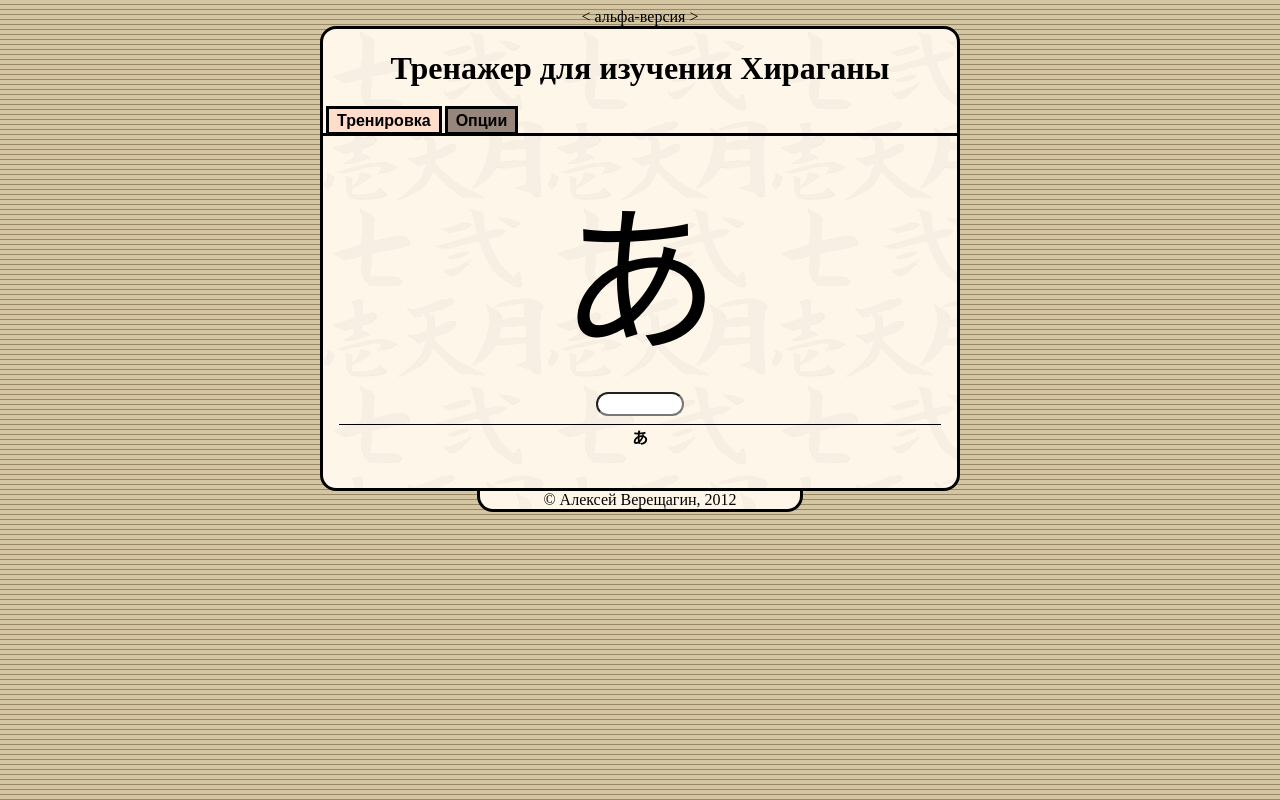
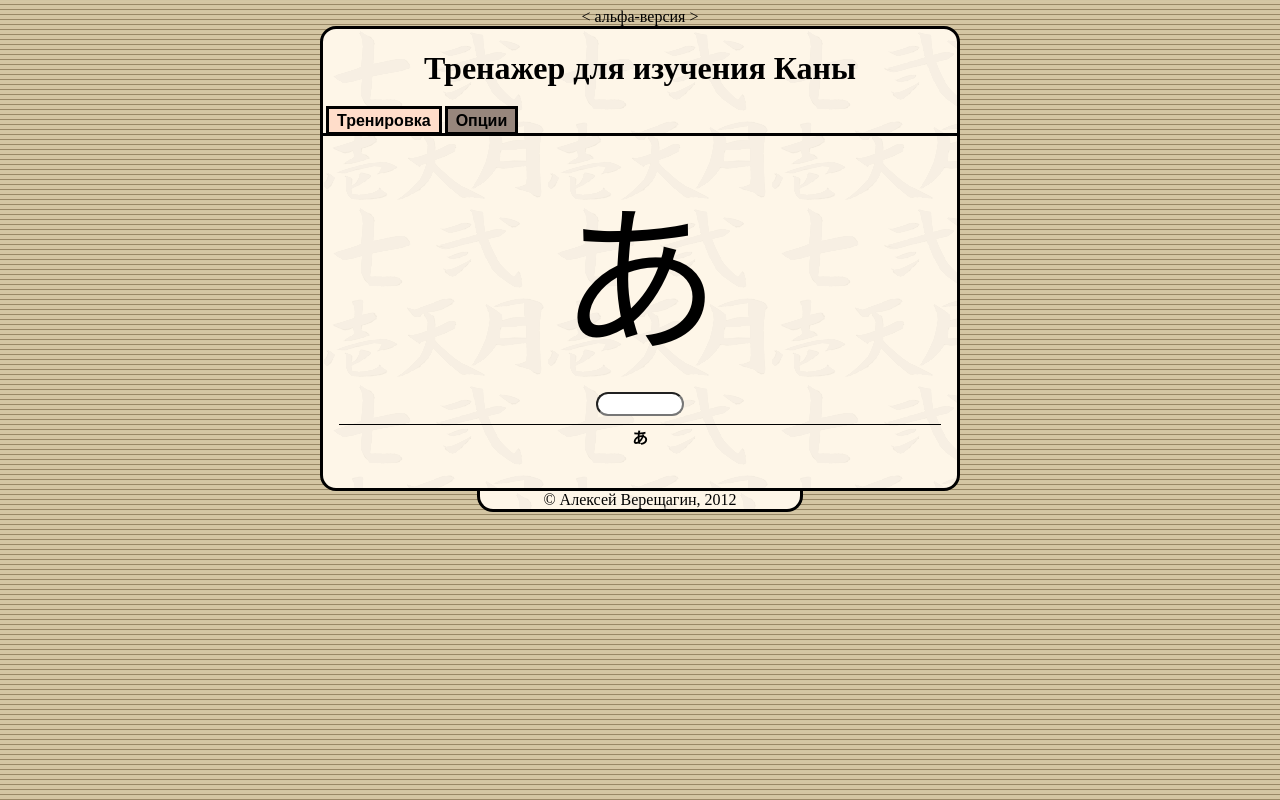
Before and after one commit to AlekseiVereshchagin/kana-trainer, a plain HTML site: page index.html in a window 1280 px wide. Drawn offline with Linux system fonts and the light colour scheme.

Commit message:
Fix header and title

```diff
--- a/index.html
+++ b/index.html
@@ -2,7 +2,7 @@
 <!DOCTYPE HTML>
 <html>
 <head>
-<title>Hiragana Trainer</title>
+<title>Kana Trainer</title>
 <meta charset=utf-8>
 <link rel="stylesheet" type="text/css" href="stylesheets/stylesheet.css" />
 <link rel="stylesheet" type="text/css" href="stylesheets/tabber.css" />
@@ -17,7 +17,7 @@
 		&lt; альфа-версия &gt;
 		<div id="border-container">
 			<header>
-				<h1>Тренажер для изучения Хираганы</h1>
+				<h1>Тренажер для изучения Каны</h1>
 			</header>
 			<div id="content">
 				<div id="main-tabs" class="tabber">
```
